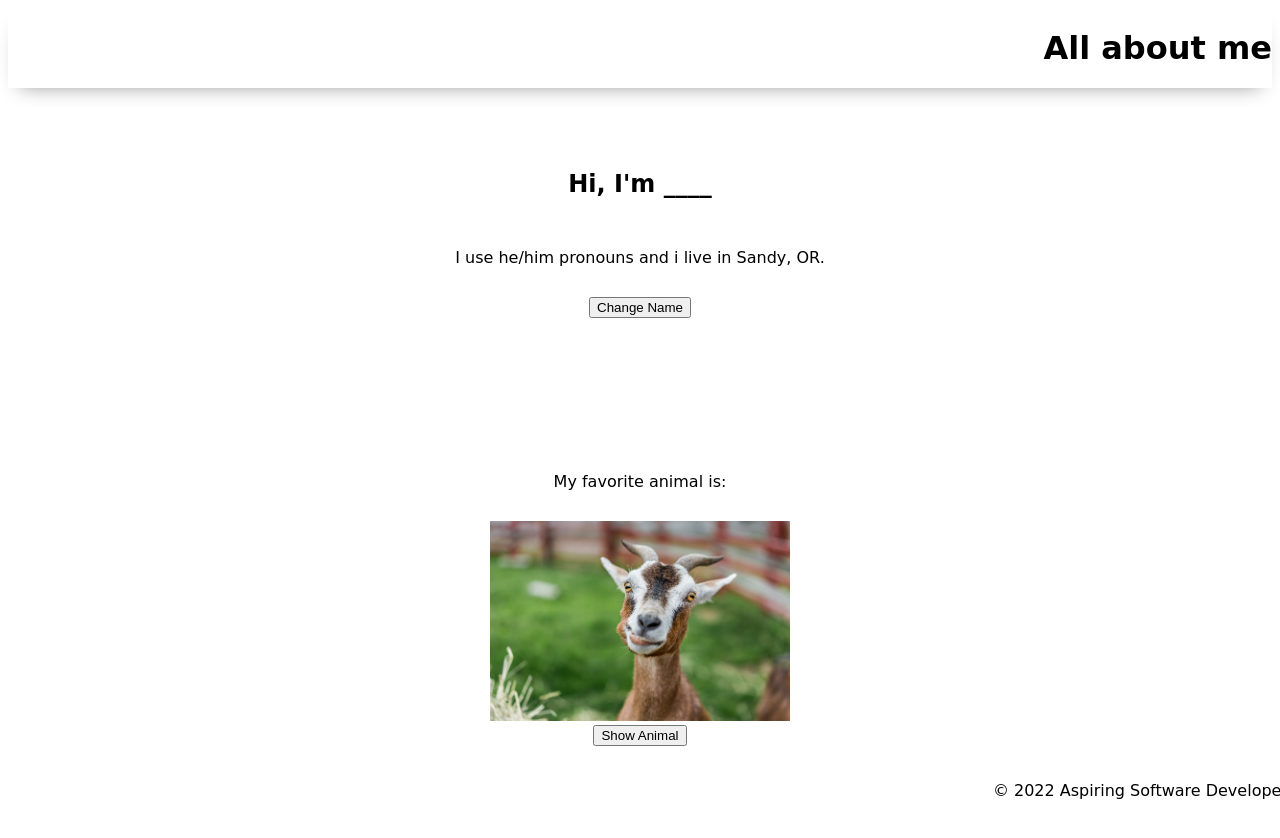
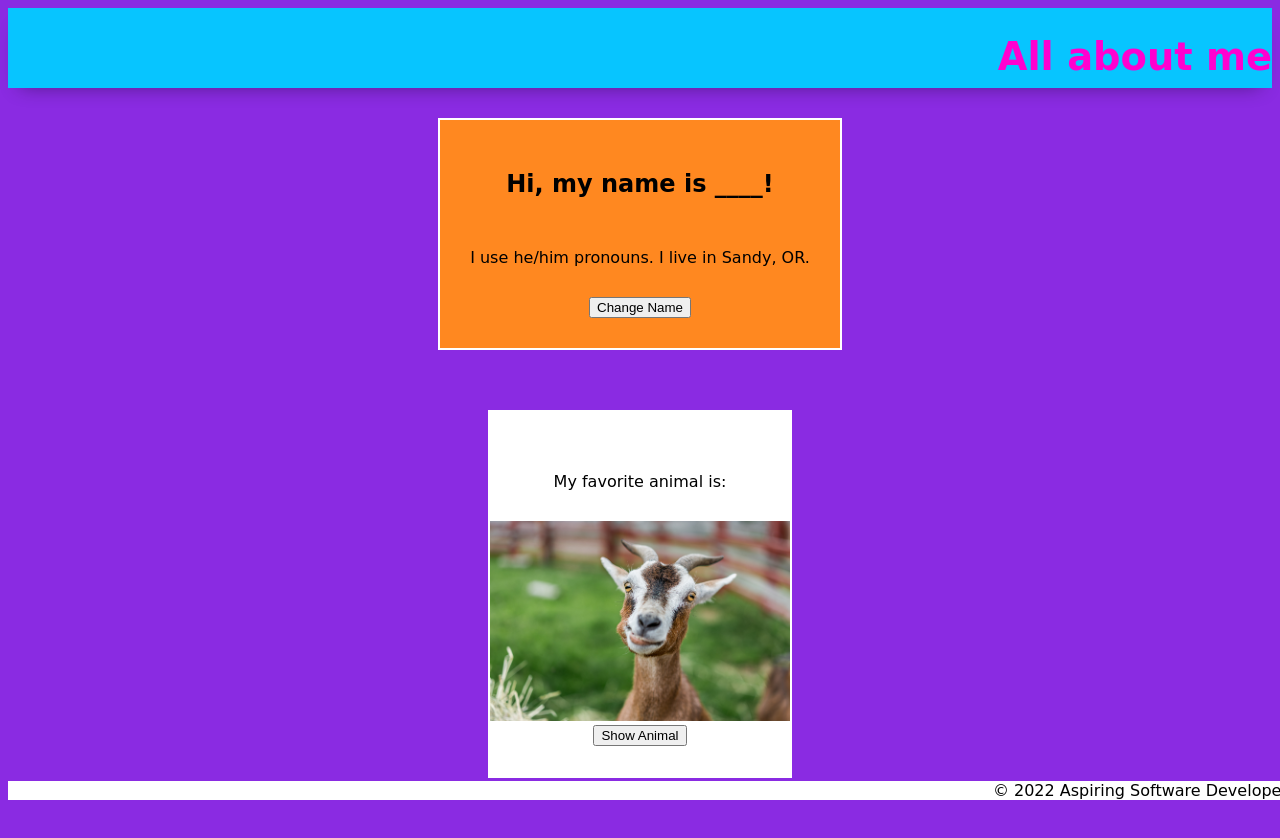
Before and after one commit to Colter-Garrison/about-me, a plain HTML site: page index.html in a window 1280 px wide. Drawn offline with Linux system fonts and the light colour scheme; a web font is replaced by a local one.

Commit message:
first round of color

```diff
--- a/index.html
+++ b/index.html
@@ -11,15 +11,18 @@
         <title>About Me</title>
     </head>
 
-    <body>
-        <header>
+    <body id="body">
+        <header id="header">
             <h1>All about me</h1>
         </header>
 
         <main>
             <section id="my-info">
-                <h1>Hi, I'm ____</h1>
-                <p>I use he/him pronouns and i live in Sandy, OR.</p>
+                <h1>Hi, my name is ____!</h1>
+                <p>
+                    I use <span class="bold">he/him</span> pronouns. I live in
+                    <span class="italics">Sandy, OR</span>.
+                </p>
                 <button id="button">Change Name</button>
             </section>
 
--- a/styles/style.css
+++ b/styles/style.css
@@ -88,3 +88,17 @@ footer {
     background-color: var(--color3);
     box-shadow: var(--shadow);
 }
+
+#body {
+    background-color: blueviolet;
+}
+
+#header {
+    background-color: rgb(7, 197, 255);
+    color:rgb(255, 0, 208);
+    font-size: larger;
+}
+
+#my-info {
+    background-color: rgb(255, 136, 32);
+}
```
